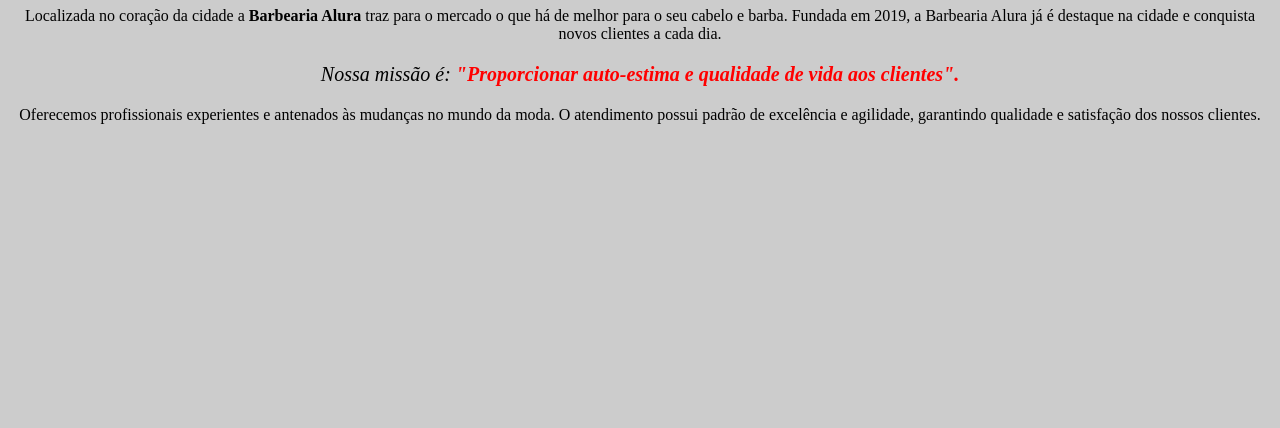
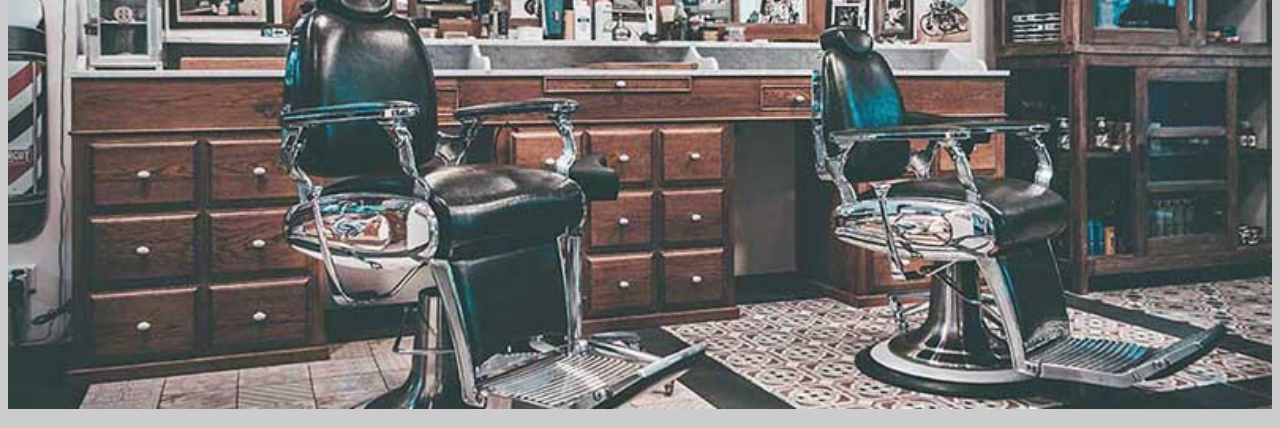
Before and after one commit to tiagograff/html_and_css_alura, a plain HTML site: page code/index.html in a window 1280 px wide. Shown: the part 73-501 px from the top of the page. Drawn offline with Linux system fonts and the light colour scheme.

Commit message:
estudando...

```diff
--- a/code/index.html
+++ b/code/index.html
@@ -8,11 +8,13 @@
     </head>
 
     <body>
+
+        <img id="banner" src="..\imagens\banner.jpg" alt="banner">
         <h1>Sobre a Barbearia Alura</h1>
 
         <p>Localizada no coração da cidade a <strong>Barbearia Alura</strong> traz para o mercado o que há de melhor para o seu cabelo e barba.
             Fundada em 2019, a Barbearia Alura já é destaque na cidade e conquista novos clientes a cada dia.</p>
-        <p style ="font-size: 20px;"><em>Nossa missão é: <strong>"Proporcionar auto-estima e qualidade de vida aos clientes".</strong></em></p>
+        <p id="missao"><em>Nossa missão é: <strong>"Proporcionar auto-estima e qualidade de vida aos clientes".</strong></em></p>
 
         <p>Oferecemos profissionais experientes e antenados às mudanças no mundo da moda. O atendimento possui padrão de
             excelência e agilidade, garantindo qualidade e satisfação dos nossos clientes.</p>
--- a/code/style.css
+++ b/code/style.css
@@ -1,10 +1,24 @@
+body { /*referenciar tag html*/
+    background: #cccccc;
+}
+
+#banner { /*referenciar id*/
+width: 100%; /*comprimento*/
+}
+
+h1 {
+    text-align: center;
+    /* height: 20px; altura
+    padding: 10px; espaçamento interno
+    margin: 20px; espaçamento externo */
+}
+
 p {
     text-align: center;
 }
 
-body {
-    text-align: center;
-    background: #cccccc;
+ #missao{
+    font-size: 20px;
 }
 
 em strong {
```
Also changed, not shown: imagens/banner.jpg (added).
